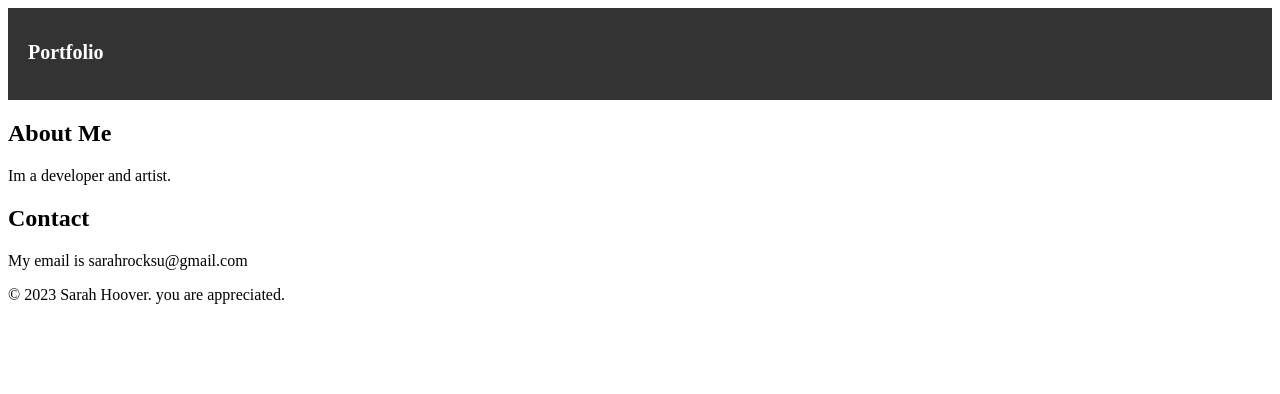
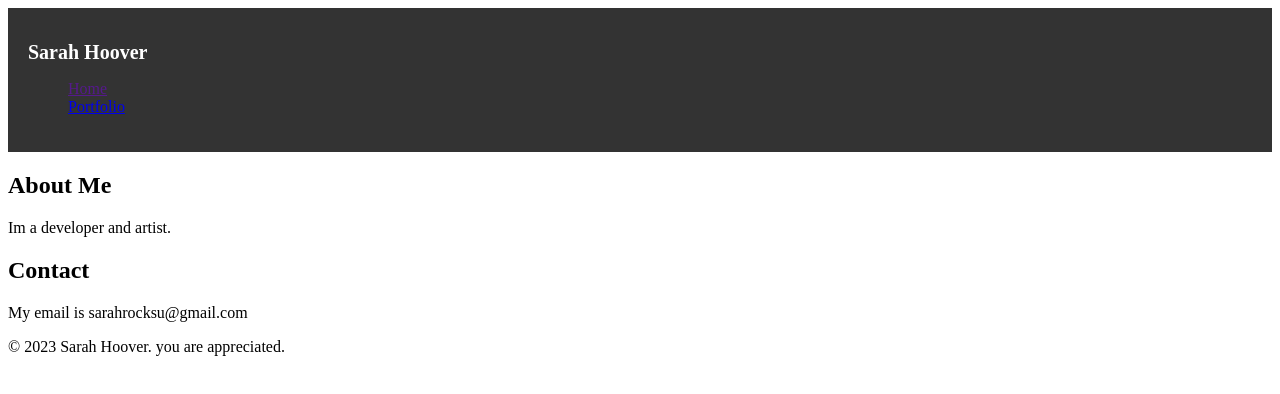
Before and after one commit to Stellarsarah16/Stellarsarah16, a plain HTML site: page index.html in a window 1280 px wide. Drawn offline with Linux system fonts and the light colour scheme.

Commit message:
Add files via upload

```diff
--- a/index.html
+++ b/index.html
@@ -7,12 +7,12 @@
    <body>
       <header>
          <h1>
-            Portfolio
+            Sarah Hoover
          </h1>
          <nav>
             <ul>
-               <li></li>
-               <li></li>
+               <li><a href="">Home</a></li>
+               <li><a href="https://stellarsarah16.github.io/Portfolio/">Portfolio</a></li>
                <li></li>
             </ul>
          </nav>
```
